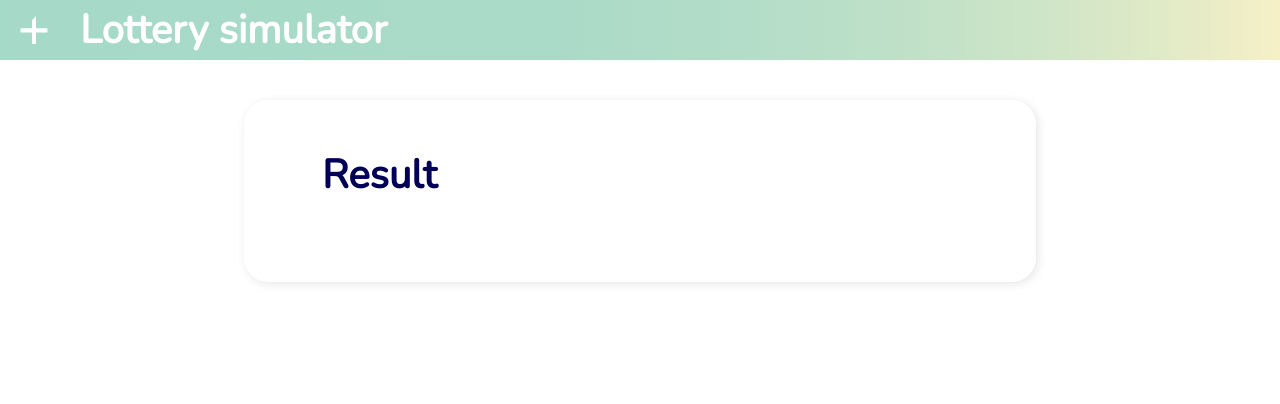
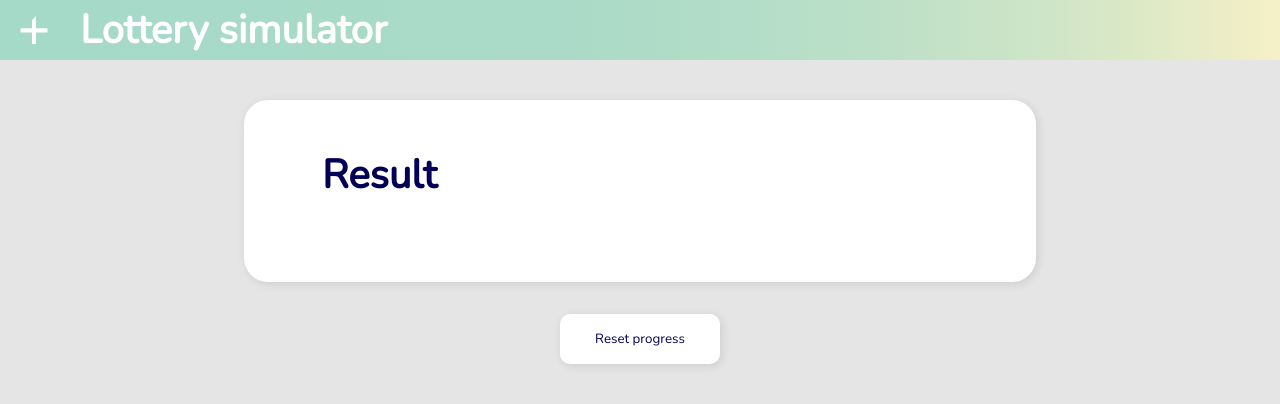
Before and after one commit to szoverdffygyorgy/lottery-simulator-vue, a Vue app: page / in a window 1280 px wide. Shown: the top 404 px of the page. Built offline with nearby package versions, Linux system fonts and the light colour scheme.

Commit message:
MainContainer sitebuild

```diff
--- a/src/App.vue
+++ b/src/App.vue
@@ -4,8 +4,35 @@ import MainContainer from "./containers/main-container/MainContainer.vue";
 </script>
 
 <template>
-  <Title />
-  <MainContainer />
+  <div class="app-container">
+    <Title />
+    <MainContainer />
+    <button class="reset-button">Reset progress</button>
+  </div>
 </template>
 
-<style scoped></style>
+<style scoped>
+.app-container {
+  width: 100vw;
+  height: 100vh;
+  background-color: var(--background);
+  color: var(--primary-text);
+}
+
+.reset-button {
+  display: block;
+  width: 160px;
+  height: 50px;
+  margin: 0 auto;
+  outline: none;
+  border: none;
+  border-radius: 10px;
+  background-color: var(--button-background);
+  color: var(--button-text);
+  box-shadow: 2px 2px 10px rgba(0, 0, 0, 0.1);
+}
+
+.reset-button:hover {
+  cursor: pointer;
+}
+</style>
```
